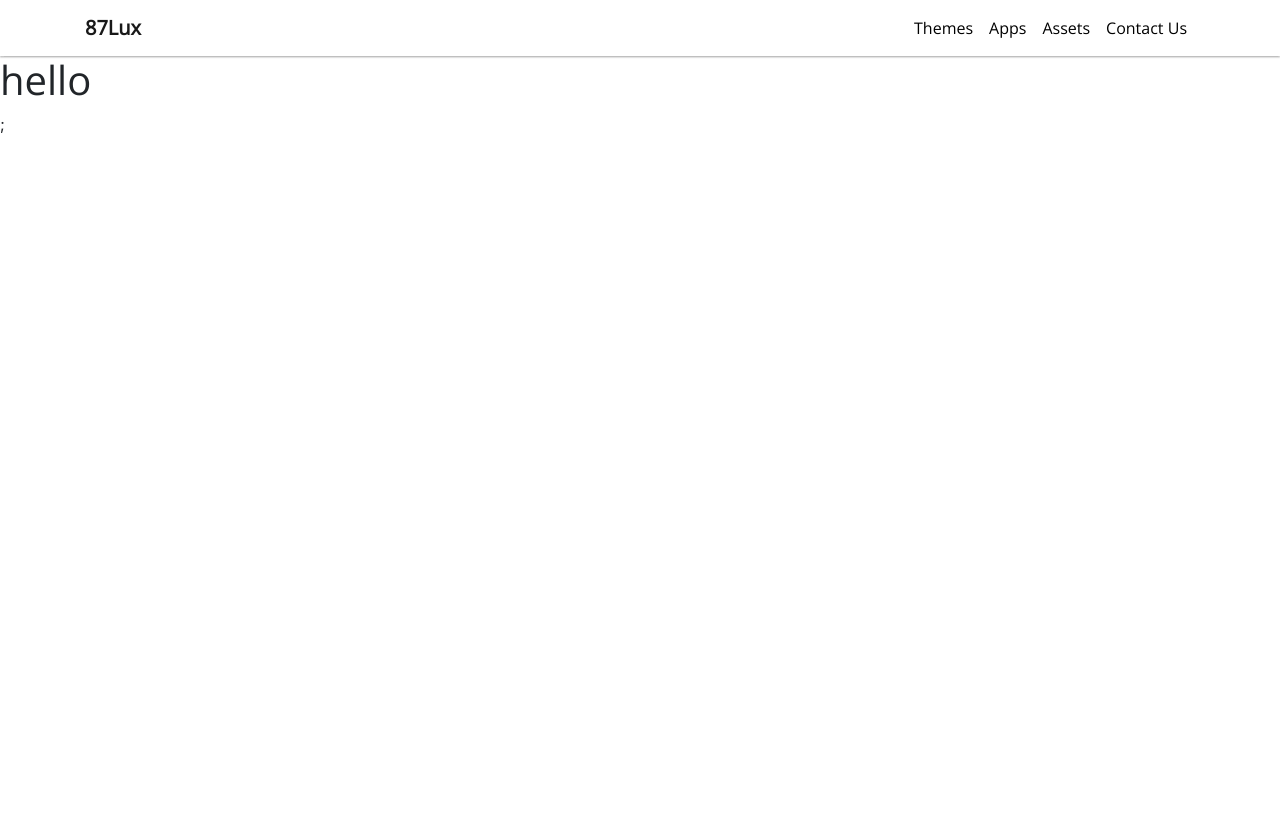
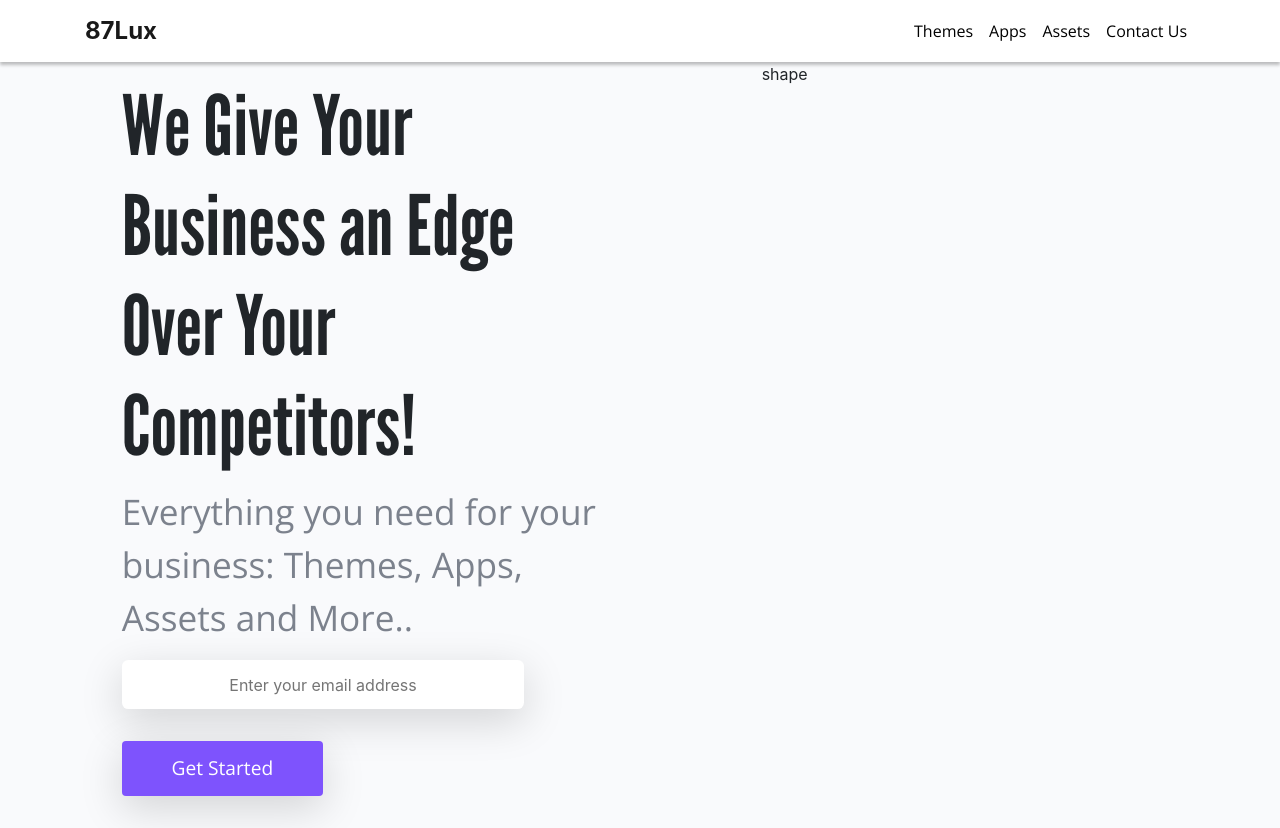
Before and after one commit to MiguelARam27/87Lux, a Next.js app: page / in a window 1280 px wide. Before the commit the page ends 800 px from the top, so only its background shows below. Built offline with nearby package versions, Linux system fonts and the light colour scheme.

Commit message:
Jumbo info

```diff
--- /dev/null
+++ b/components/Jumbo.js
@@ -0,0 +1,38 @@
+import React from 'react';
+import {
+  Container,
+  Row,
+  Col,
+  InputGroup,
+  FormControl,
+  Button,
+} from 'react-bootstrap';
+
+const Jumbo = () => {
+  return (
+    <Container fluid>
+      <Row>
+        <Col md={{ span: 5, offset: 1 }} className='Jumbo-Info'>
+          <h1 className='Jumbo-Info__title'>
+            We Give Your Business an Edge Over Your Competitors!
+          </h1>
+          <span className='Jumbo-Info__subtext'>
+            Everything you need for your business: Themes, Apps, Assets and
+            More..
+          </span>
+          <input
+            type='email'
+            className='Jumbo-Info__input'
+            placeholder='Enter your email address'
+          />
+          <button href='/' className='Jumbo-Info__button'>
+            Get Started
+          </button>
+        </Col>
+        <Col md={{ span: 5, offset: 1 }}> shape</Col>
+      </Row>
+    </Container>
+  );
+};
+
+export default Jumbo;
--- a/pages/_app.js
+++ b/pages/_app.js
@@ -4,7 +4,7 @@ import Layout from '../components/Layout';
 function MyApp({ Component, pageProps }) {
   return (
     <Layout>
-      <Component {...pageProps} />;
+      <Component {...pageProps} />
     </Layout>
   );
 }
--- a/pages/index.js
+++ b/pages/index.js
@@ -1,6 +1,7 @@
 import Head from 'next/head';
 import 'bootstrap/dist/css/bootstrap.min.css';
 import { Fragment } from 'react';
+import Jumbo from '../components/Jumbo';
 
 export default function Home() {
   return (
@@ -9,10 +10,9 @@ export default function Home() {
         <title>87Lux</title>
         <link rel='icon' href='/favicon.ico' />
       </Head>
-      <div className='row'>
-        <div className='col-md-2'>
-          <h1>hello</h1>
-        </div>
+
+      <div className='Home'>
+        <Jumbo></Jumbo>
       </div>
     </Fragment>
   );
--- a/sass/page.scss
+++ b/sass/page.scss
@@ -1,9 +1,9 @@
 .Header {
-  box-shadow: 0px 0.1rem 0.1rem 0px rgba(#000000, 0.25);
+  box-shadow: 0px 0.2rem 0.2rem 0px rgba(#000000, 0.25);
 
   &__logo {
-    font-family: $main-font !important;
     font-weight: 700;
+    font-size: 1.5rem !important;
   }
 
   &__links {
@@ -12,6 +12,51 @@
       font-family: $main-font !important;
       font-weight: 400;
       color: black !important;
+      font-size: 1rem;
     }
   }
 }
+
+.Home {
+  background-color: $color-theme;
+}
+
+.Jumbo-Info {
+  padding: 1rem 0;
+
+  &__title {
+    font-family: $second-font;
+    font-size: 5.2rem;
+  }
+  &__subtext {
+    font-family: $main-font;
+    color: #7c828d;
+    font-size: 2.2rem;
+  }
+
+  &__input {
+    display: block;
+    background: #ffffff;
+    box-shadow: 0px 12px 42px 1px rgba(0, 0, 0, 0.15);
+    padding: 0.1rem 0.1rem;
+    border-radius: 0.4rem;
+    padding: 0.8rem 0.2rem;
+    text-align: center;
+    margin: 1rem 0;
+    width: 80%;
+    border: none;
+  }
+
+  &__button {
+    background: #7e53fd !important;
+    font-family: $main-font;
+    color: $color-white;
+    padding: 0.8rem 0.1rem;
+    margin: 1rem 0;
+    border: none;
+    border-radius: 0.25rem;
+    width: 40%;
+    font-size: 1.2rem;
+    box-shadow: 0px 12px 42px 1px rgba(0, 0, 0, 0.15);
+  }
+}
--- a/sass/variables.scss
+++ b/sass/variables.scss
@@ -1,6 +1,10 @@
 @import url('https://fonts.googleapis.com/css2?family=Open+Sans:ital,wght@0,400;1,600&display=swap');
-
+@font-face {
+  font-family: League Gothic;
+  src: url('./LeagueGothic-Regular.otf');
+}
 $main-font: 'Open Sans', sans-serif;
+$second-font: 'League Gothic', sans-serif;
 h1 {
   font-family: 'Open Sans', sans-serif;
 }
```
Also changed, not shown: sass/LeagueGothic-Regular.otf (added).
